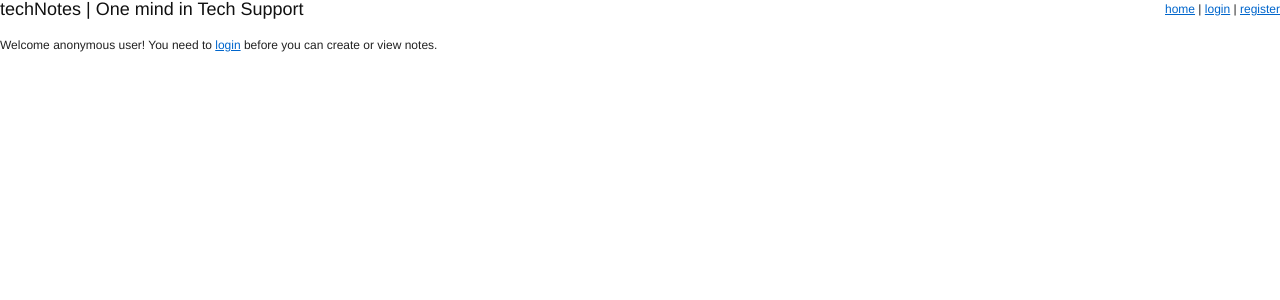
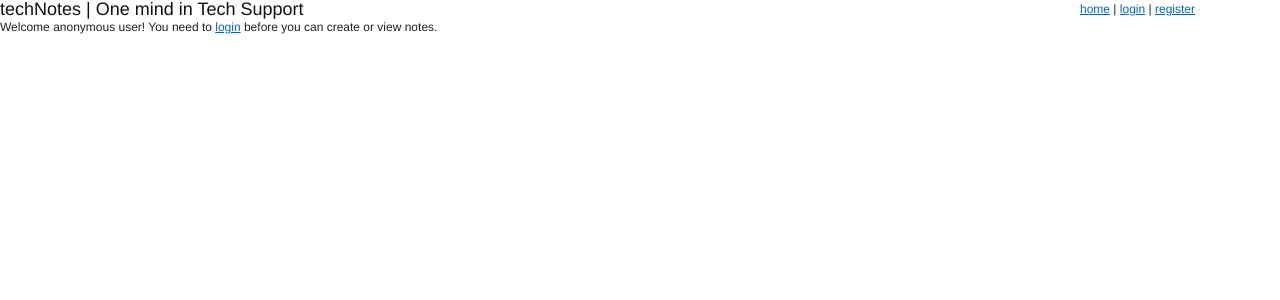
Before and after one commit to jwparrish/djtechnotes, a Django app: template templates/main_page.html in a window 1280 px wide. Shown: the top 300 px of the page. Run offline with Django 3.2, Linux system fonts and the light colour scheme; the template is opened without the code that fills it, so the values that code supplies are empty.

Commit message:
fixed some css layout, still in the works

```diff
--- a/site_media/style.css
+++ b/site_media/style.css
@@ -1,5 +1,20 @@
+#container {
+}
+
 #nav {
 	float: right;
+	width: 200px;
+}
+
+#titlebar {
+	background: blue;
+}
+
+#titlebar h3 {
+	float: left;
+	margin: 0;
+	padding: 0;
+	width: 400px;
 }
 
 input {
@@ -19,3 +34,8 @@ ul.tags, ul.tags li {
 .noteinput {
 	display: block;
 }
+
+
+.spacer {
+	clear: both;
+}
--- a/templates/base.html
+++ b/templates/base.html
@@ -6,9 +6,12 @@
 		<link rel="stylesheet" href="/site_media/blueprint/print.css" type="text/css" media="print" />
 		<!--[if IE]><link rel="stylesheet" href="/site_media/blueprint/ie.css" type="text/css" media="screen, projection" /><![endif]-->
 		<link rel="stylesheet" href="/site_media/style.css" type="text/css" media="screen, projection" />
-
 	</head>
 	<body>
+		<div id="container">
+			<div id="titlebar">
+				<h3>techNotes | One mind in Tech Support</h3>
+
 				<div id="nav">
 					<a href="/">home</a> |
 						{% if user.is_authenticated %}
@@ -21,8 +24,12 @@
 							<a href="/register/">register</a>
 						{% endif %}
 				</div>
+			</div>
+			<div class="spacer"></div>
 
-		<h3>{% block head %}{% endblock %}</h3>
+			{% block head %}{% endblock %}
+
 			{% block content %}{% endblock %}
+		</div>
 	</body>
 </html>
--- a/templates/main_page.html
+++ b/templates/main_page.html
@@ -2,7 +2,7 @@
 
 {% block title %}Welcome to techNotes{% endblock %}
 
-{% block head %}techNotes | One mind in Tech Support{% endblock %}
+{% block head %}{% endblock %}
 
 {% block content %}
 	{% if user.username %}
```
Lines whose indentation alone changed are shown as unchanged.
